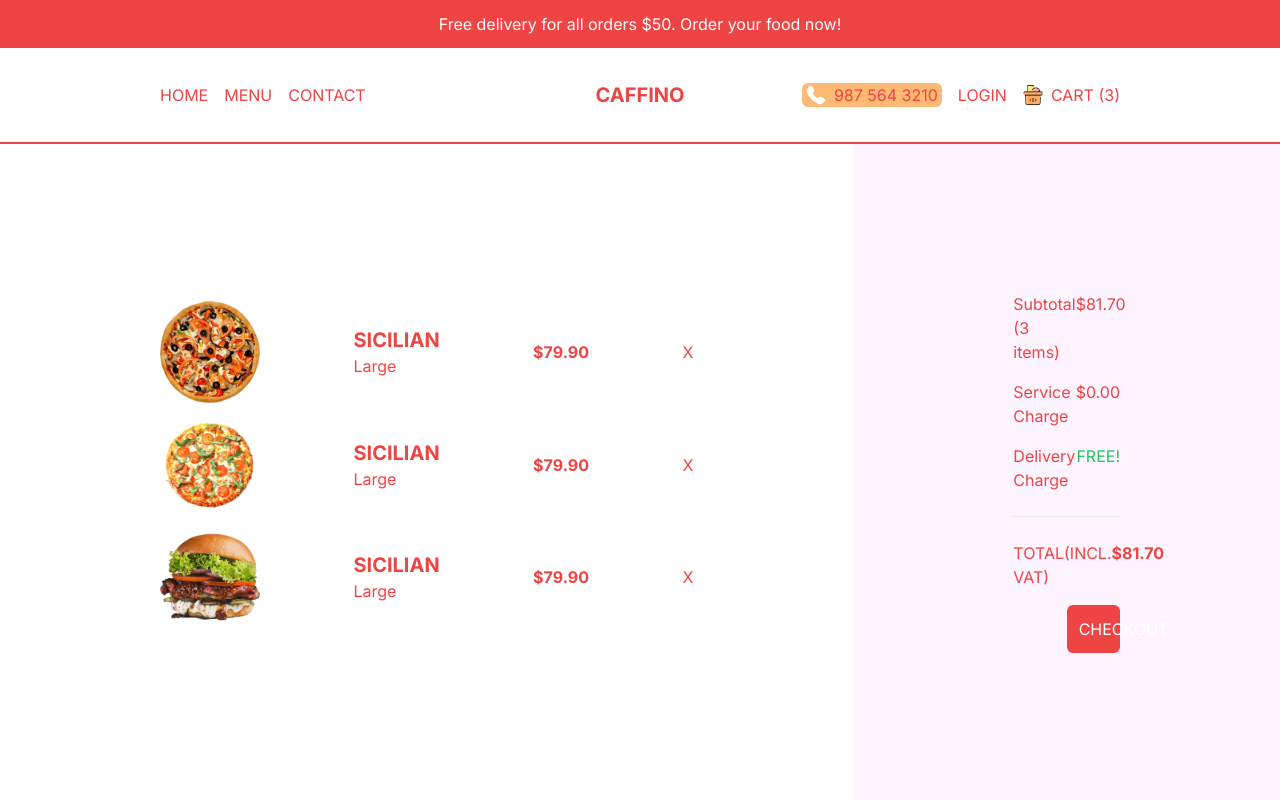
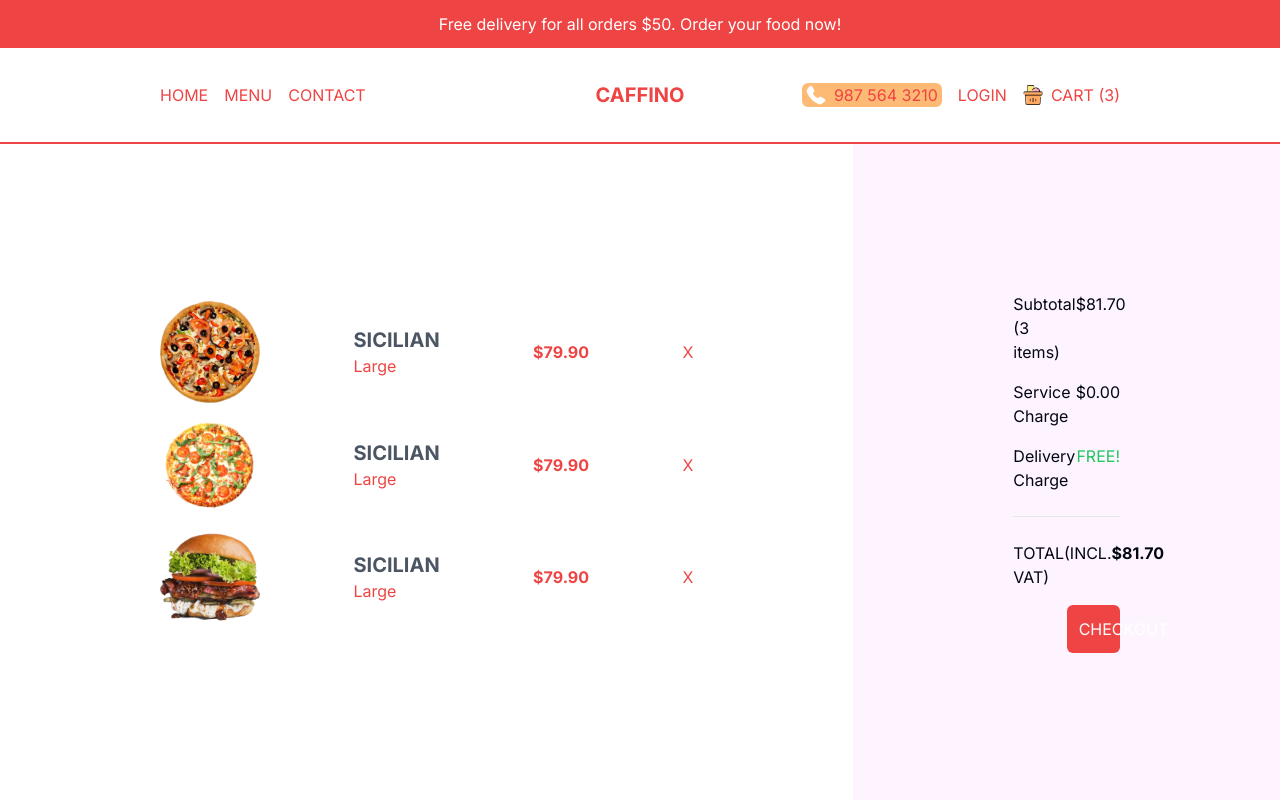
Before and after one commit to raahulvinod/Food-order-app, a Next.js app: page /cart in a window 1280 px wide. Shown: the top 800 px of the page. Built offline with nearby package versions, Linux system fonts and the light colour scheme.

Commit message:
Login Page

```diff
--- a/src/app/cart/page.tsx
+++ b/src/app/cart/page.tsx
@@ -10,7 +10,9 @@
         <div className="flex items-center justify-between mb-4">
           <Image src="/temporary/p1.png" alt="" width={100} height={100} />
           <div className="">
-            <h1 className="uppercase text-xl font-bold">sicilian</h1>
+            <h1 className="uppercase text-xl font-bold text-gray-600">
+              sicilian
+            </h1>
             <span>Large</span>
           </div>
           <h2 className="font-bold">$79.90</h2>
@@ -20,7 +22,9 @@
         <div className="flex items-center justify-between mb-4">
           <Image src="/temporary/p3.png" alt="" width={100} height={100} />
           <div className="">
-            <h1 className="uppercase text-xl font-bold">sicilian</h1>
+            <h1 className="uppercase text-xl font-bold text-gray-600">
+              sicilian
+            </h1>
             <span>Large</span>
           </div>
           <h2 className="font-bold">$79.90</h2>
@@ -30,7 +34,9 @@
         <div className="flex items-center justify-between mb-4">
           <Image src="/temporary/p2.png" alt="" width={100} height={100} />
           <div className="">
-            <h1 className="uppercase text-xl font-bold">sicilian</h1>
+            <h1 className="uppercase text-xl font-bold text-gray-600">
+              sicilian
+            </h1>
             <span>Large</span>
           </div>
           <h2 className="font-bold">$79.90</h2>
@@ -38,7 +44,7 @@
         </div>
       </div>
       {/* PAYMENT CONTAINER */}
-      <div className="h-1/2 p-4 bg-fuchsia-50 flex flex-col gap-4 justify-center lg:h-full lg:w-1/3 2xl:w-1/2 lg:px-20 xl:px-40 2xl:text-xl 2xl:gap-6">
+      <div className="h-1/2 p-4 bg-fuchsia-50 flex flex-col gap-4 justify-center lg:h-full lg:w-1/3 2xl:w-1/2 lg:px-20 xl:px-40 2xl:text-xl 2xl:gap-6 text-gray-950">
         <div className="flex justify-between">
           <span className="">Subtotal (3 items)</span>
           <span className="">$81.70</span>
--- a/src/app/login/page.tsx
+++ b/src/app/login/page.tsx
@@ -1,7 +1,53 @@
+import Image from 'next/image';
+import Link from 'next/link';
 import React from 'react';
 
 const LoginPage = () => {
-  return <div>LoginPage</div>;
+  return (
+    <div className="p-4 h-[calc(100vh-6rem)] md:h-[calc(100vh-9rem)] flex items-center justify-center">
+      {/* BOX */}
+      <div className=" h-full shadow-2xl rounded-md flex flex-col md:flex-row md:h-[70%] md:w-full lg:w-[60%] 2xl:w-1/2">
+        {/* IMAGE CONTAINER */}
+        <div className="relative h-1/3 w-full md:h-full md:w-1/2">
+          <Image src="/caffino.jpg" alt="" fill className="object-cover" />
+        </div>
+        {/* FORM CONTAINER */}
+        <div className="p-10 flex flex-col gap-8 md:w-1/2">
+          <h1 className="font-bold text-xl xl:text-3xl">Welcome</h1>
+          <p>
+            Log into your account or create a new one using social accounts.
+          </p>
+          <button className="flex gap-4 p-4 ring-1 ring-orange-100 rounded-md">
+            <Image
+              src="/google.png"
+              alt=""
+              width={20}
+              height={20}
+              className="object-contain"
+            />
+            <span>Sign in with Google</span>
+          </button>
+          <button className="flex gap-4 p-4 ring-1 ring-blue-100 rounded-md">
+            <Image
+              src="/facebook.png"
+              alt=""
+              width={20}
+              height={20}
+              className="object-contain"
+            />
+            <span>Sign in with Facebook</span>
+          </button>
+          <p className="text-sm">
+            Have a problem?
+            <Link className="underline" href="/">
+              {' '}
+              Contact us
+            </Link>
+          </p>
+        </div>
+      </div>
+    </div>
+  );
 };
 
 export default LoginPage;
--- a/src/components/Featured.tsx
+++ b/src/components/Featured.tsx
@@ -3,7 +3,7 @@
 
 const Featured = () => {
   return (
-    <div className="w-screen overflow-x-scroll text-red-500">
+    <div className="w-screen overflow-x-scroll  text-red-500">
       {/* Wrapper */}
       <div className="w-max flex">
         {/* Single item */}
```
Also changed, not shown: 1 other file (tests, documents, lock files or other folders).
